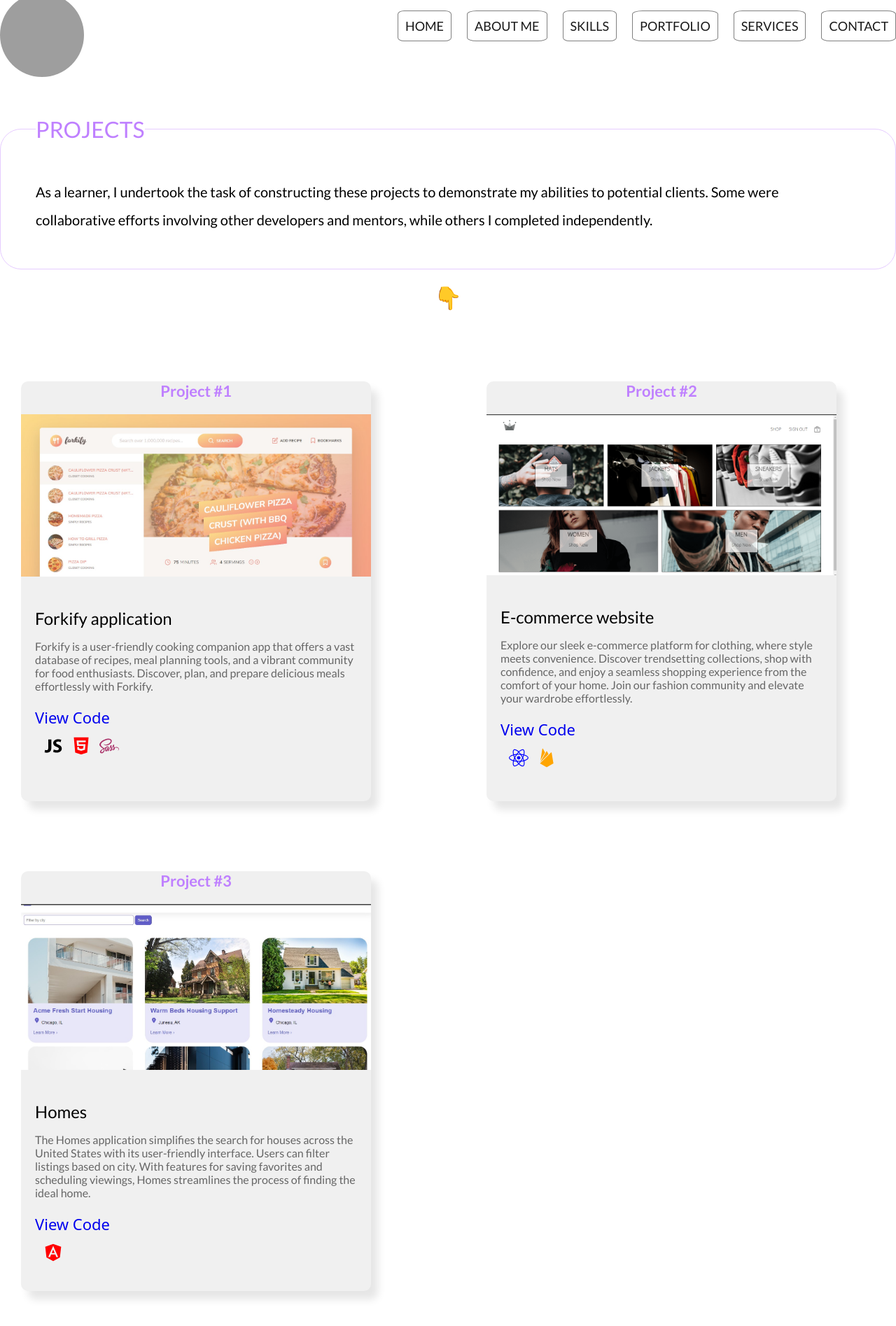
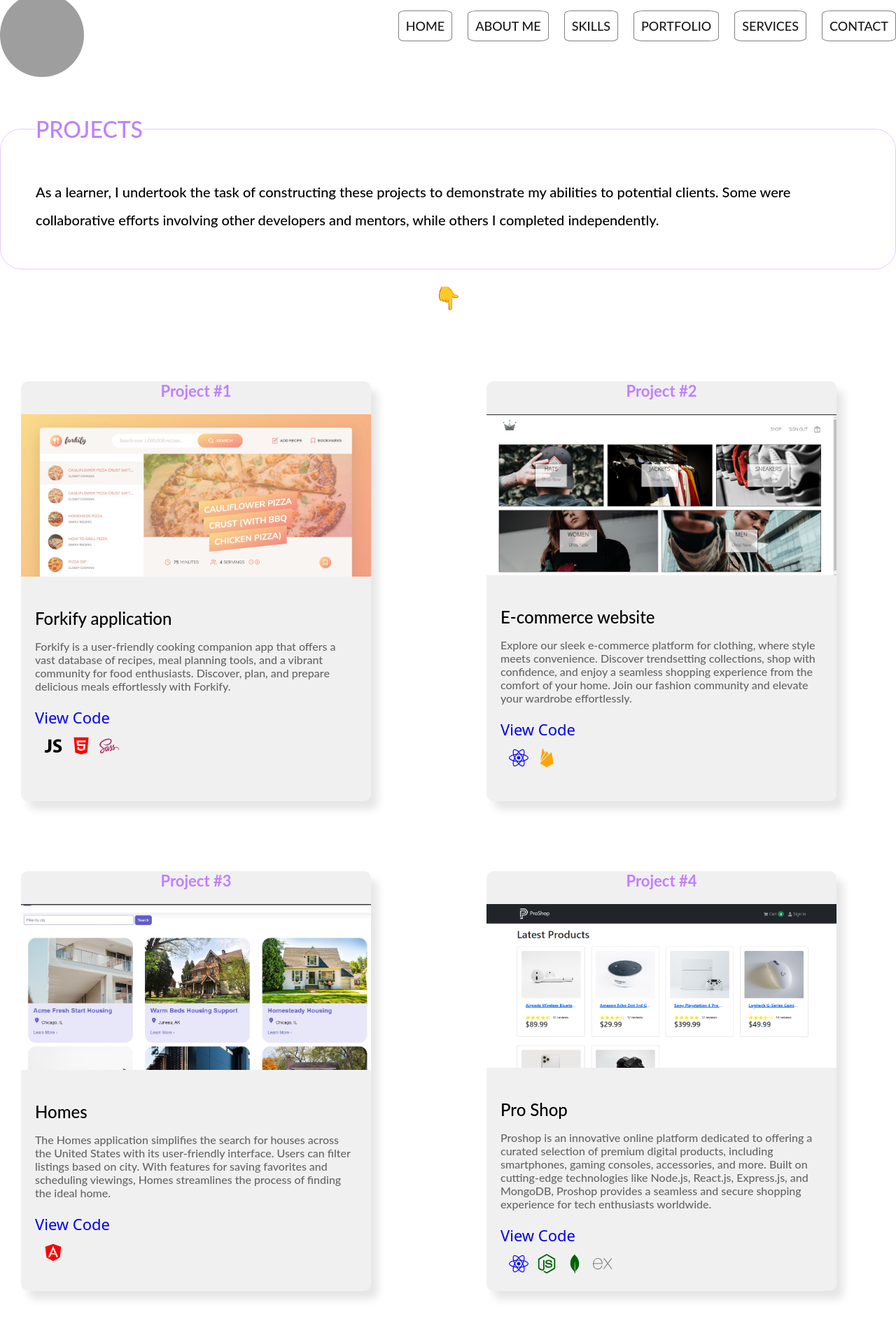
Before and after one commit to Ayoub-45/Portfolio, a React (Create React App) app: page /portfolio in a window 1280 px wide. Shown: the whole page at 70% size. Built offline with nearby package versions, Linux system fonts and the light colour scheme; grey boxes are pictures that could not be loaded.

Commit message:
Add a project to my portfolio

```diff
--- a/public/index.html
+++ b/public/index.html
@@ -16,7 +16,7 @@
     <link rel="preconnect" href="https://fonts.googleapis.com" />
     <link rel="preconnect" href="https://fonts.gstatic.com" crossorigin />
     <link
-      href="https://fonts.googleapis.com/css2?family=Lato:ital,wght@0,100;0,300;0,400;0,700;0,900;1,100;1,300;1,400;1,700;1,900&display=swap"
+      href="https://fonts.googleapis.com/css2?family=Roboto:ital,wght@0,100;0,300;0,400;0,500;0,700;0,900;1,100;1,300;1,400;1,500;1,700;1,900&display=swap"
       rel="stylesheet"
     />
     <!--
--- a/src/components/technologies/Icon.component.jsx
+++ b/src/components/technologies/Icon.component.jsx
@@ -11,7 +11,7 @@ import { BiLogoPostgresql } from "react-icons/bi";
 import { SiMongodb } from "react-icons/si";
 import { FaFigma } from "react-icons/fa6";
 import { TbWritingSign } from "react-icons/tb";
-
+import { SiExpress } from "react-icons/si";
 function Icon({ technologyName }) {
   const Tech =
     (technologyName === "angular" && (
@@ -49,6 +49,9 @@ function Icon({ technologyName }) {
     )) ||
     (technologyName === "writing" && (
       <TbWritingSign size={28} key={new Date().getTime()} color="black" />
+    )) ||
+    (technologyName === "expressjs" && (
+      <SiExpress size={28} key={new Date().getTime()} color="gray" />
     ));
 
   return Tech;
--- a/src/data/projects.json
+++ b/src/data/projects.json
@@ -22,5 +22,13 @@
     "description": "The Homes application simplifies the search for houses across the United States with its user-friendly interface. Users can filter listings based on city. With features for saving favorites and scheduling viewings, Homes streamlines the process of finding the ideal home.",
     "technologies": ["angular"],
     "github": "https://github.com/Ayoub-45/Home-app"
+  },
+  {
+    "id": "4",
+    "path": "./assets/images/project4.jpg",
+    "name": "Pro Shop",
+    "description": "Proshop is an innovative online platform dedicated to offering a curated selection of premium digital products, including smartphones, gaming consoles, accessories, and more. Built on cutting-edge technologies like Node.js, React.js, Express.js, and MongoDB, Proshop provides a seamless and secure shopping experience for tech enthusiasts worldwide.",
+    "technologies": ["react", "nodejs", "mongodb", "expressjs"],
+    "github": "https://github.com/Ayoub-45/Pro-Shop"
   }
 ]
--- a/src/index.css
+++ b/src/index.css
@@ -24,6 +24,7 @@ html {
 body {
   background-color: var(--yellow-theme-background-color);
   height: 100%;
+  font-family: "Roboto", sans-serif;
 }
 #root {
   height: 100%;
--- a/src/pages/home/home.styles.css
+++ b/src/pages/home/home.styles.css
@@ -17,7 +17,7 @@
   width: 100%;
   align-items: center;
   font-size: 32px;
-  color: #bf80ff;
+  color: #8000ff;
   font-weight: bold;
   opacity: 0.6;
 }
@@ -43,16 +43,6 @@
   display: flex;
   gap: 10px;
 }
-/*@media only screen and (max-width: 550px) {
-  .home {
-    position: absolute;
-    right: 15%;
-    margin-top: 350px;
-  }
-  .home-container h1 {
-    font-size: 3.5rem;
-  }
-}*/
 .button {
   background-color: #8000ff;
   color: #e6ffff;
```
Also changed, not shown: public/assets/images/project4.jpg (added).
